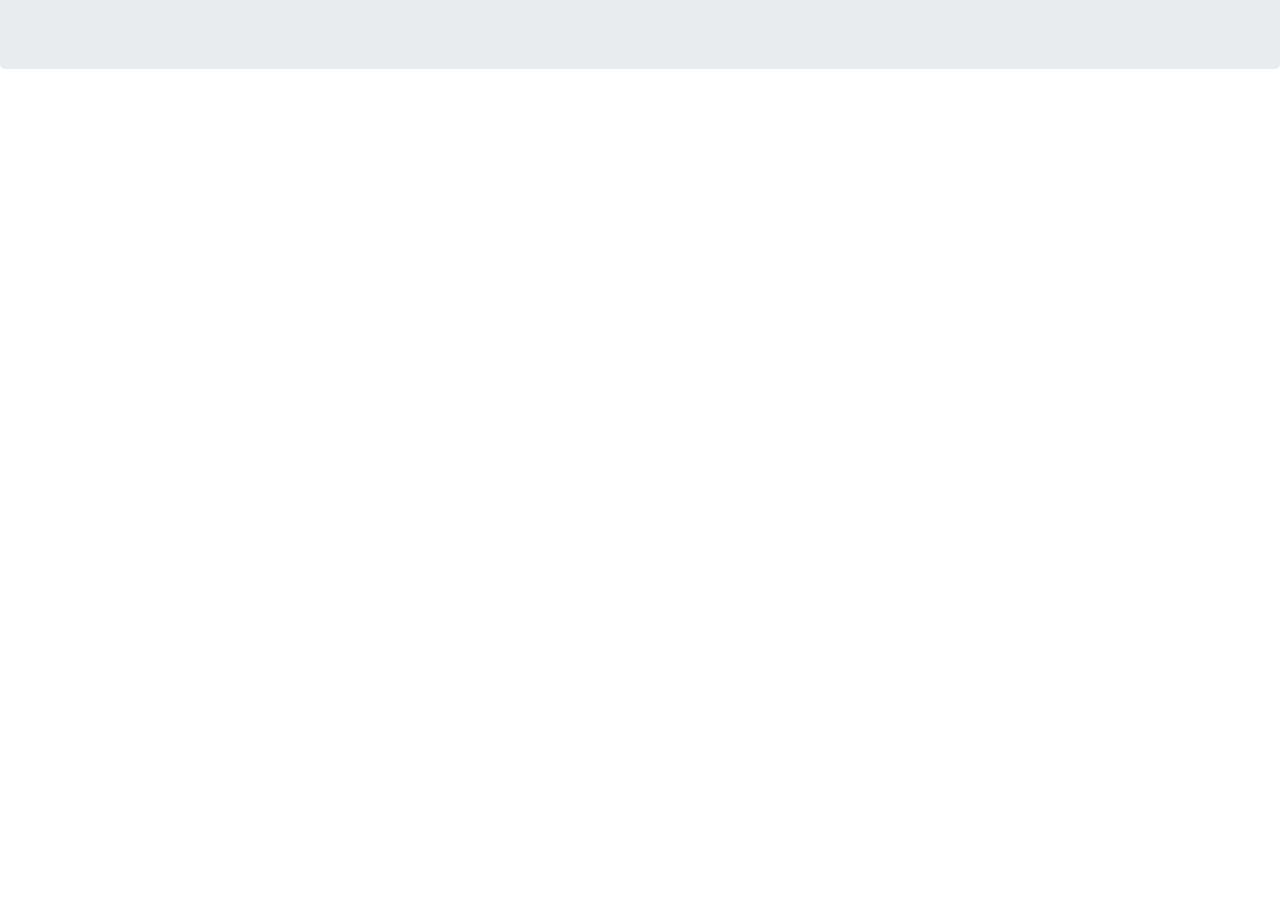
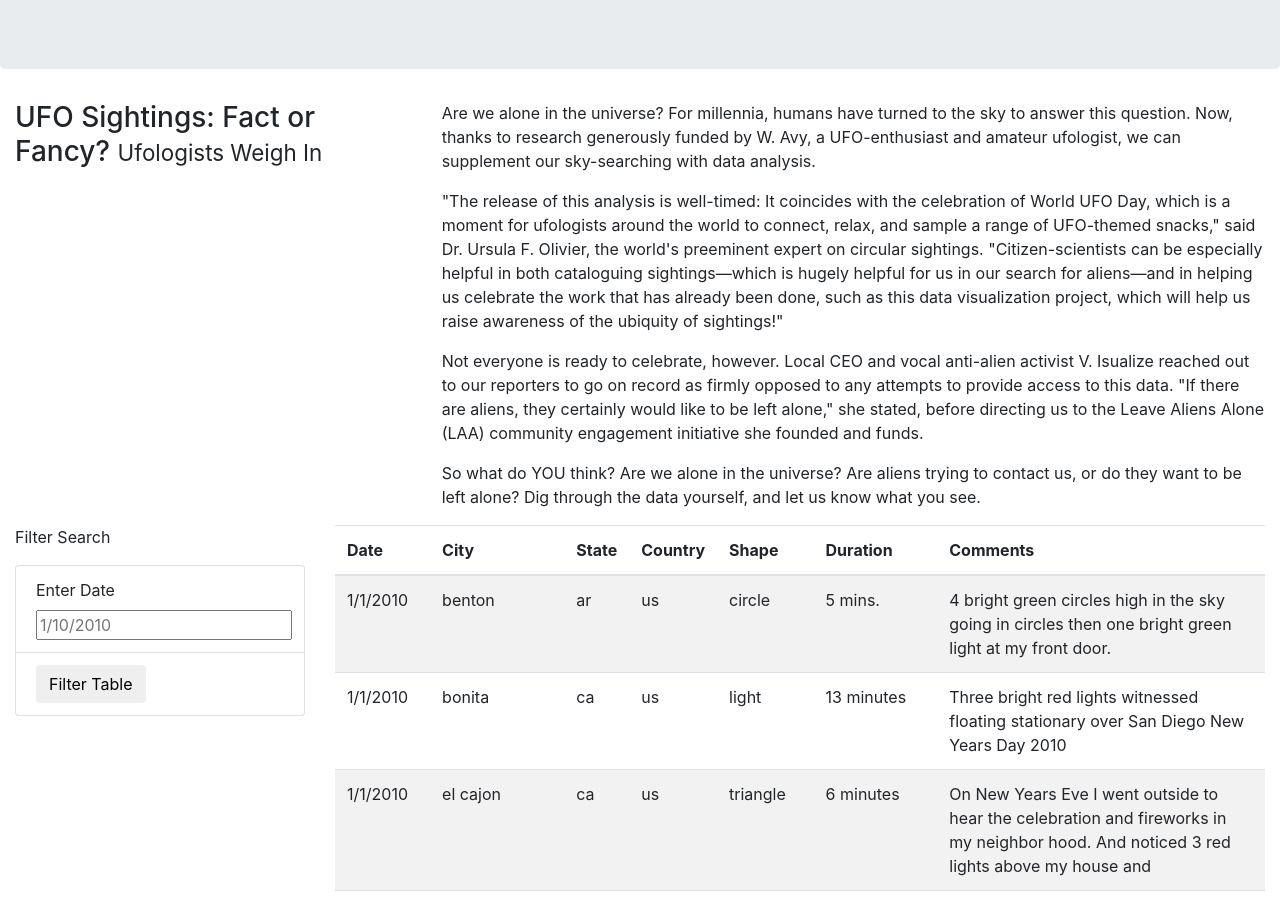
Before and after one commit to Atomickilroy/UFO, a plain HTML site: page Lesson/index.html in a window 1280 px wide. Shown: the part 171-1077 px from the top of the page. Before the commit the page ends 800 px from the top, so only its background shows below. Drawn offline with nearby package versions, Linux system fonts and the light colour scheme; files that its build step writes are made by us from their sources.

Commit message:
Working Filter

```diff
--- a/Lesson/index.html
+++ b/Lesson/index.html
@@ -21,7 +21,67 @@
     <div class ="jumbotron">
         <h1>The Truth Is Out There</h1>
     </div>
+    <div class = "container-fluid">
+
+        <div class ="row">
+
+            <div class = "col-md-4">
+                <h3>UFO Sightings: Fact or Fancy?
+                    <small>Ufologists Weigh In</small></h3>
+            </div>
+
+            <div class = "col-md-8">
+                <p>Are we alone in the universe? For millennia, humans have turned to the sky to answer this question. Now, thanks to research generously funded by W. Avy, a UFO-enthusiast and amateur ufologist, we can supplement our sky-searching with data analysis.</p>
+                <p>"The release of this analysis is well-timed: It coincides with the celebration of World UFO Day, which is a moment for ufologists around the world to connect, relax, and sample a range of UFO-themed snacks," said Dr. Ursula F. Olivier, the world's preeminent expert on circular sightings. "Citizen-scientists can be especially helpful in both cataloguing sightings—which is hugely helpful for us in our search for aliens—and in helping us celebrate the work that has already been done, such as this data visualization project, which will help us raise awareness of the ubiquity of sightings!"</p>
+                <p>Not everyone is ready to celebrate, however. Local CEO and vocal anti-alien activist V. Isualize reached out to our reporters to go on record as firmly opposed to any attempts to provide access to this data. "If there are aliens, they certainly would like to be left alone," she stated, before directing us to the Leave Aliens Alone (LAA) community engagement initiative she founded and funds.</p>
+                <p>So what do YOU think? Are we alone in the universe? Are aliens trying to contact us, or do they want to be left alone? Dig through the data yourself, and let us know what you see.</p>
+
+            </div>
+        </div>
     </div>
+
+    <div class = "container-fluid">
+        <div class ="row">
+            <div class = "col-md-3">
+                <form>
+                  <p>Filter Search</p>
+                </form>
+                <!--Filter Button section-->
+                <ul class ="list-group">
+                    <li class = "list-group-item">
+                       <label for="date">Enter Date</label>
+                       <input type="text" placeholder="1/10/2010" id="datetime" />
+                    </li>
+
+                    <li class = "list-group-item">
+                        <button id="filter-btn" type="button" class="btn btn-default">Filter Table</button>
+                    </li>
+                </ul>
+            </div>
+
+            <!--Table constructor-->
+            <div class="col-md-9">
+                <table class="table table-striped">
+                    <thead>
+                        <tr>
+                            <th>Date</th>
+                            <th>City</th>
+                            <th>State</th>
+                            <th>Country</th>
+                            <th>Shape</th>
+                            <th>Duration</th>
+                            <th>Comments</th>
+                        </tr>
+                    </thead>
+                    <tbody></tbody>
+                </table>
+            </div>
+        </div>
+    </div>
+
+    <script src="https://cdnjs.cloudflare.com/ajax/libs/d3/4.11.0/d3.js"></script>
+    <script src="static/js/data.js"></script>
+    <script src="static/js/app.js"></script>
 
 </body>
 </html>
--- /dev/null
+++ b/Lesson/static/js/app.js
@@ -0,0 +1,58 @@
+//import the data from data.js
+const tableData = data;
+
+// Reference the HTML table using d3
+var tbody = d3.select("tbody");
+
+// 11.5.2 forEach function
+
+// Lets builf the  function to Create are table
+function buildTable(data) {
+
+    // First, clear out any existing data
+    tbody.html("");
+
+    // Next, loop through each object in the data
+    // and append a row and cells for each value in the row
+    data.forEach((dataRow) => {
+
+      // Append a row to the table body
+      let row = tbody.append("tr");
+
+      // Loop through each field in the dataRow and add
+      // each value as a table cell (td)
+      Object.values(dataRow).forEach((val) => {
+        let cell = row.append("td");
+        cell.text(val);
+        }
+      );
+    });
+}
+
+// 11.5.3 Add Filters
+function handleClick() {
+
+  // Grab the datetime value from the filter
+  let date = d3.select("#datetime").property("value");
+  let filteredData = tableData;
+
+  // Check to see if a date was entered and filter the
+  // data using that date.
+  if (date) {
+
+    // Apply `filter` to the table data to only keep the
+    // rows where the `datetime` value matches the filter value
+    filteredData = filteredData.filter(row => row.datetime === date);
+  };
+
+  // Rebuild the table using the filtered data
+  // @NOTE: If no date was entered, then filteredData will
+  // just be the original tableData.
+  buildTable(filteredData);
+};
+
+// Attach an event to listen for the form button
+d3.selectAll("#filter-btn").on("click", handleClick);
+
+// Build the table when the page loads
+buildTable(tableData);
```
Also changed, not shown: static/js/app.js (deleted, +0 -56 lines), Lesson/static/css/style.css (added), Lesson/static/js/data.js (renamed from static/js/data.js).
